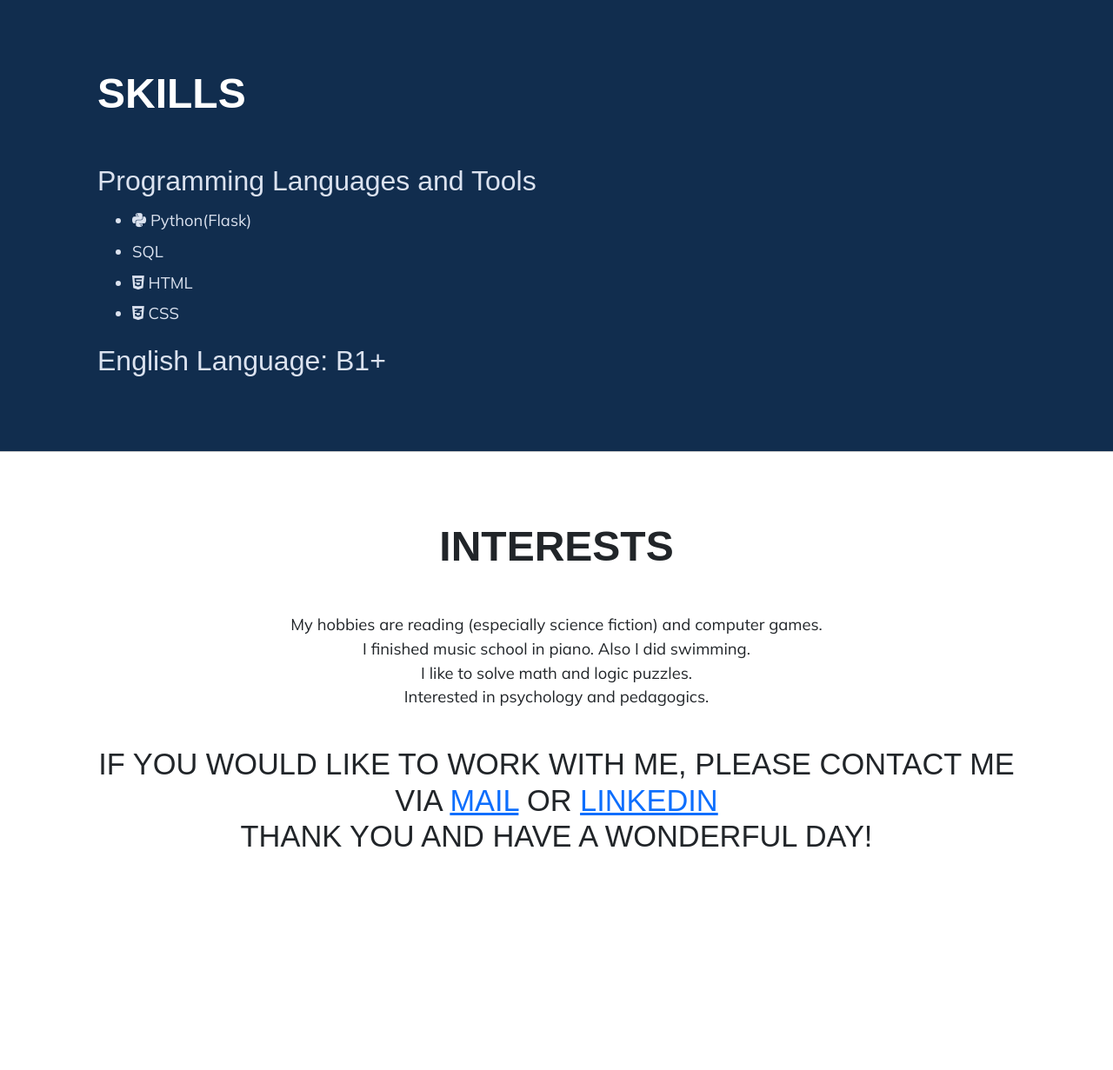
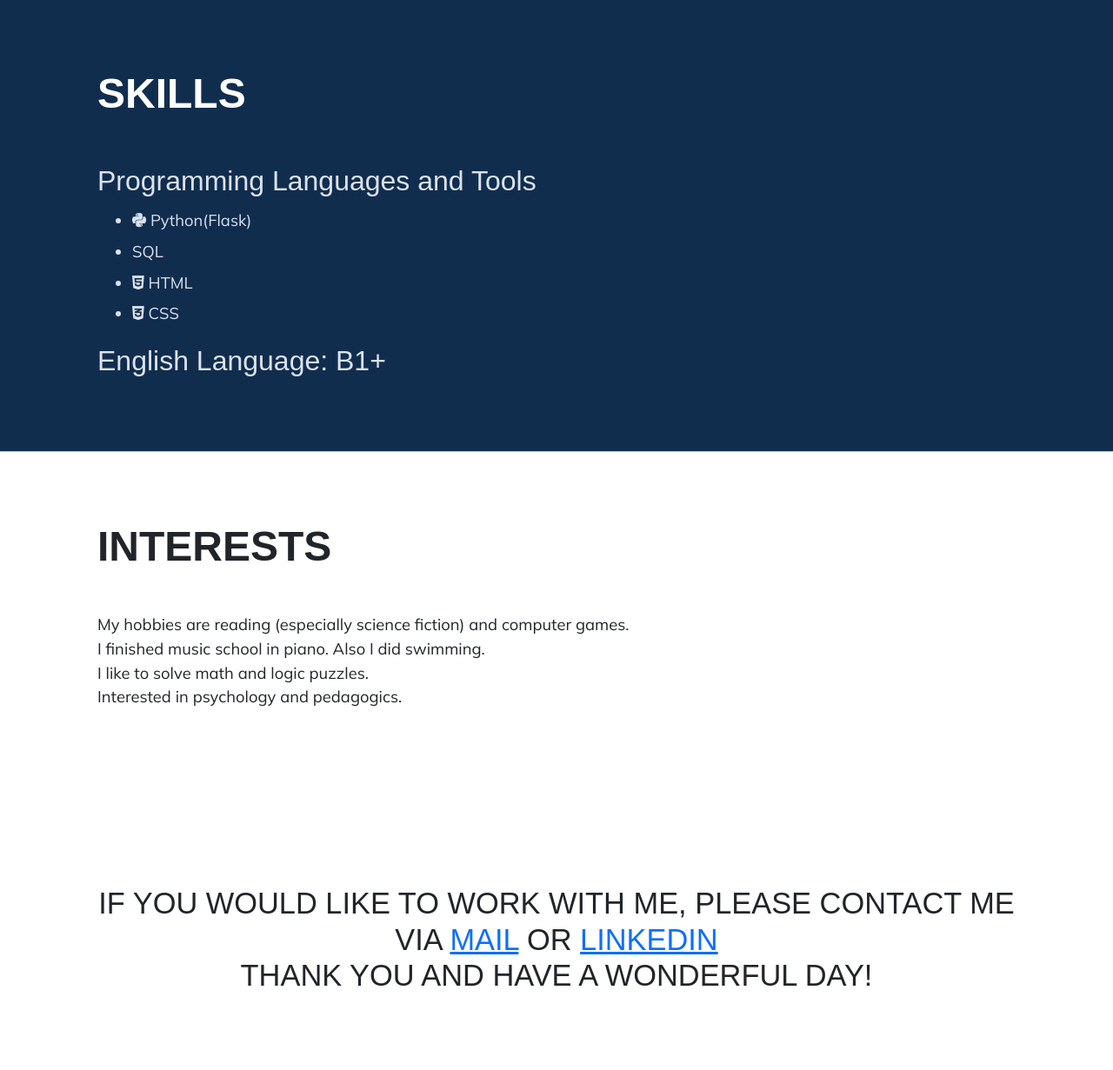
Before and after one commit to Constantine9319/Portfolio, a Flask app: page / in a window 1280 px wide. Shown: the part 2422-3653 px from the top of the page at 87% size. Before the commit the page ends 3396 px from the top, so only its background shows below. Run offline with Flask 2, Linux system fonts and the light colour scheme; some libraries are stand-ins or nearby versions; some web fonts are replaced.

Commit message:
Procfile added

```diff
--- a/static/css/styles.css
+++ b/static/css/styles.css
@@ -139,3 +139,14 @@ p.lead {
 
 
 /*Interests*/
+#interests_heading {
+    text-align: left;
+}
+
+
+/*footer*/
+
+footer{
+    text-align: center;
+    padding: 5rem 7rem
+}
--- a/templates/index.html
+++ b/templates/index.html
@@ -30,7 +30,7 @@
             <button class="navbar-toggler" type="button" data-bs-toggle="collapse" data-bs-target="#navbarResponsive" aria-controls="navbarResponsive" aria-expanded="false" aria-label="Toggle navigation"><span class="navbar-toggler-icon"></span></button>
             <div class="collapse navbar-collapse" id="navbarResponsive">
                 <ul class="navbar-nav ms-auto">
-                    <li class="nav-item"><a class="nav-link js-scroll-trigger active" href="#about">About</a></li>
+                    <li class="nav-item"><a class="nav-link js-scroll-trigger" href="#about">About</a></li>
                     <li class="nav-item"><a class="nav-link js-scroll-trigger" href="#experience">Experience</a></li>
                     <li class="nav-item"><a class="nav-link js-scroll-trigger" href="#education">Education</a></li>
                     <li class="nav-item"><a class="nav-link js-scroll-trigger" href="#skills">Skills</a></li>
@@ -200,7 +200,7 @@
 
 </section>
 <hr>
-<section class="white-section centering" id="interests">
+<section class="white-section" id="interests">
     <div>
     <h2>Interests</h2>
         <p>
@@ -210,12 +210,15 @@
             Interested in psychology and pedagogics. <br>
             <br>
         </p>
-            <h3>If you would like to work with me, please contact me via <a href="mailto:korolenko.kg@gmail.com">mail</a> or
-            <a href="https://www.linkedin.com/in/constantine-k/">linkedin</a> <br>
-            Thank you and have a wonderful day!</h3>
+
 
 
     </div>
 </section>
 </body>
+<footer>
+    <h3>If you would like to work with me, please contact me via <a href="mailto:korolenko.kg@gmail.com">mail</a> or
+            <a href="https://www.linkedin.com/in/constantine-k/">linkedin</a> <br>
+            Thank you and have a wonderful day!</h3>
+</footer>
 </html>
```
